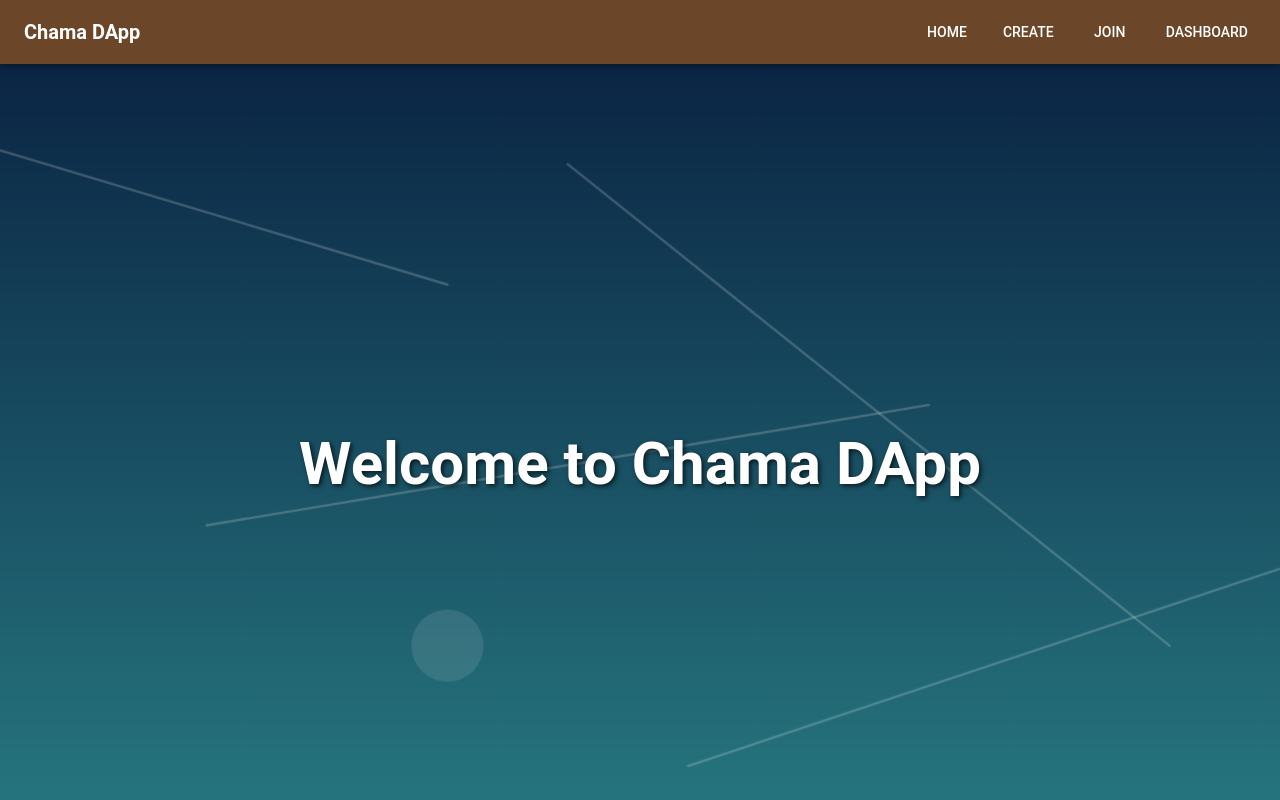
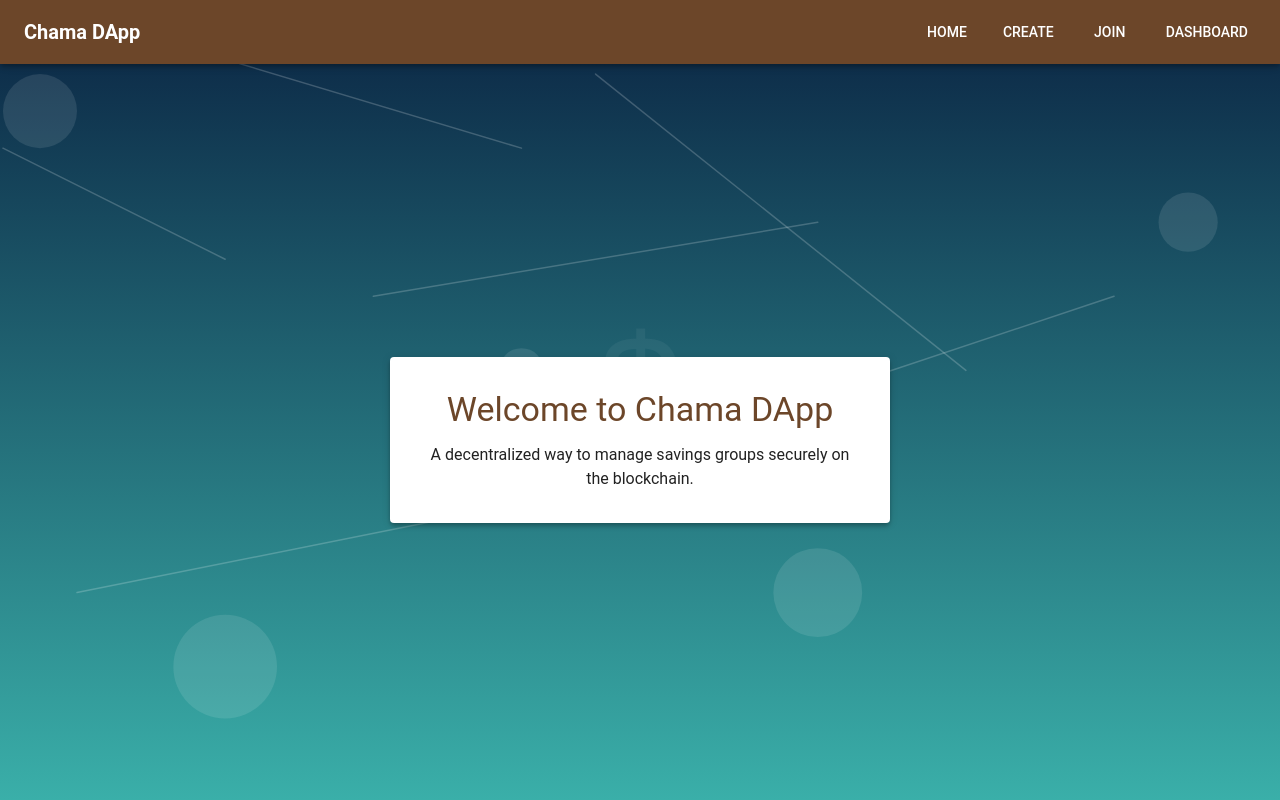
Before and after one commit to gethsun1/chama-dapp, a React (Create React App) app: page / in a window 1280 px wide. Shown: the top 800 px of the page. Built offline with nearby package versions, Linux system fonts and the light colour scheme.

Commit message:
UI enhancement

```diff
--- a/src/App.js
+++ b/src/App.js
@@ -1,14 +1,12 @@
 import React, { memo } from "react";
 import { BrowserRouter as Router, Routes, Route } from "react-router-dom";
-import { Parallax } from "react-parallax";
 import { AppBar, Toolbar, Typography, Button, Container, CssBaseline, Box } from "@mui/material";
 import Home from "./components/Home";
 import CreateChama from "./components/CreateChama";
 import JoinChama from "./components/JoinChama";
 import Dashboard from "./components/Dashboard";
-import backgroundImage from "./assets/background.svg"; // Importing background.svg directly
+import backgroundImage from "./assets/background.svg";
 
-// Custom theme colors
 const PRIMARY_COLOR = "#6c4629";
 
 const Navbar = memo(() => (
@@ -36,32 +34,27 @@
 const App = () => {
   return (
     <Router>
-      {/* Global styles reset */}
       <CssBaseline />
-
-      {/* Navbar */}
-      <Navbar />
-
-      {/* Parallax Background */}
-      <Parallax bgImage={backgroundImage} strength={500} style={{ minHeight: "100vh" }}>
+      {/* Global fixed background image */}
       <Box
         sx={{
-            minHeight: "100vh",
-            display: "flex",
-            flexDirection: "column",
-            alignItems: "center",
-            justifyContent: "center",
-            textAlign: "center",
+          backgroundImage: `url(${backgroundImage})`,
+          backgroundRepeat: "no-repeat",
+          backgroundAttachment: "fixed",
+          backgroundPosition: "center",
+          backgroundSize: "cover",
+          position: "fixed",
+          top: 0,
+          left: 0,
+          width: "100%",
+          height: "100%",
+          zIndex: -1,
         }}
-        >
-          <Typography variant="h2" sx={{ color: "#fff", fontWeight: "bold", textShadow: "2px 2px 5px rgba(0,0,0,0.7)" }}>
-            Welcome to Chama DApp
-          </Typography>
-        </Box>
-      </Parallax>
-
-      {/* Main Content */}
-      <Container sx={{ mt: 4, backgroundColor: "rgba(255,255,255,0.9)", p: 3, borderRadius: 2 }}>
+      />
+      {/* App content */}
+      <Box sx={{ position: "relative", zIndex: 1 }}>
+        <Navbar />
+        <Container sx={{ mt: 4, p: 3 }}>
           <Routes>
             <Route path="/" element={<Home />} />
             <Route path="/create" element={<CreateChama />} />
@@ -69,6 +62,7 @@
             <Route path="/dashboard" element={<Dashboard />} />
           </Routes>
         </Container>
+      </Box>
     </Router>
   );
 };
```
Also changed, not shown: src/assets/background.svg. Lines whose indentation alone changed are shown as unchanged.
